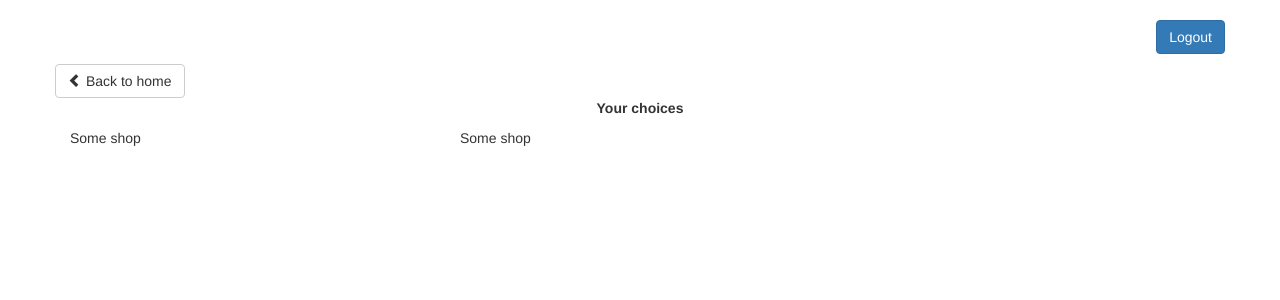
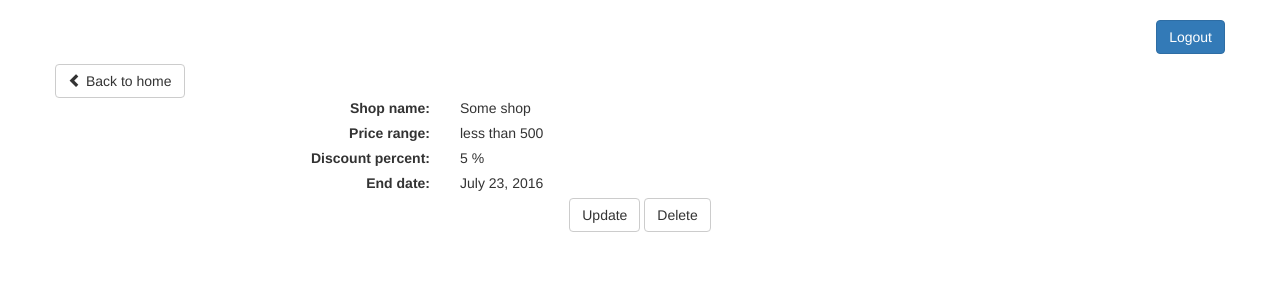
Before and after one commit to lokeshmeher/django-basic-form, a Django app: a page that uses task1/formapp/templates/formapp/shoppingchoice_detail.html in a window 1280 px wide. Shown: the top 300 px of the page. Run offline with Django 3.2, Linux system fonts and the light colour scheme; a user stored in the database is signed in; data comes from the database, SQL or seed files in the repository; both versions use the stored data as it was after the commit; parts of the project's set-up code (start-up, migrations or seed data) failed here and were passed over; some libraries are stand-ins or nearby versions.

Commit message:
Complete CRUD feature

```diff
--- a/task1/formapp/models.py
+++ b/task1/formapp/models.py
@@ -8,10 +8,10 @@ from django.core.validators import MinValueValidator, MaxValueValidator
 @python_2_unicode_compatible
 class ShoppingChoice(models.Model):
     PRICE_RANGE_CHOICES = (
-        ('<500', 'less than 500'),
-        ('500-1000', '500 to 1000'),
-        ('1000-2000', '1000 to 2000'),
-        ('>2000', 'over 2000'),
+        ('less than 500', 'less than 500'),
+        ('500 to 1000', '500 to 1000'),
+        ('1000 to 2000', '1000 to 2000'),
+        ('over 2000', 'over 2000'),
     )
     submitted_by = models.ForeignKey(User, on_delete=models.CASCADE)
     shop_name = models.CharField(max_length=100)
--- a/task1/formapp/templates/formapp/shoppingchoice_detail.html
+++ b/task1/formapp/templates/formapp/shoppingchoice_detail.html
@@ -9,18 +9,46 @@
 	<a class="btn btn-default" href="{% url 'formapp:home' %}"><span class="glyphicon glyphicon-chevron-left" aria-hidden="true"></span> Back to home</a>
 </div>
 
-<div class="row">
-	<p align="center">
-        <strong>Your choices</strong>
-    </p>
-</div>
+<div align="center">
+	<div class="row">
+		<div class="col-md-4 text-right">
+			<label for="shop_name">Shop name: </label>
+		</div>
+		<div class="col-md-8 text-left" id="shop_name">
+			{{ shoppingchoice.shop_name }}
+		</div>
+	</div>
 
-<div class="row">
-	<div class="col-md-4">
-		{{ shoppingchoice }}
+	<div class="row">
+		<div class="col-md-4 text-right">
+			<label for="price_range">Price range: </label>
+		</div>
+		<div class="col-md-8 text-left" id="price_range">
+			{{ shoppingchoice.price_range }}
+		</div>
 	</div>
-	<div class="col-md-8">
-		{{ shoppingchoice }}
+
+	<div class="row">
+		<div class="col-md-4 text-right">
+			<label for="discount_percent">Discount percent: </label>
+		</div>
+		<div class="col-md-8 text-left" id="discount_percent">
+			{{ shoppingchoice.discount_percent }} %
+		</div>
+	</div>
+
+	<div class="row">
+		<div class="col-md-4 text-right">
+			<label for="end_date">End date: </label>
+		</div>
+		<div class="col-md-8 text-left" id="end_date">
+			{{ shoppingchoice.end_date }}
+		</div>
+	</div>
+
+	<div class="row">
+		<a class="btn btn-default" href="{% url 'formapp:update' pk=shoppingchoice.pk %}">Update</a>
+		<a class="btn btn-default" href="{% url 'formapp:delete' pk=shoppingchoice.pk %}">Delete</a>
 	</div>
 </div>
 {% endblock %}
--- a/task1/formapp/urls.py
+++ b/task1/formapp/urls.py
@@ -8,14 +8,13 @@ app_name = 'formapp'
 
 urlpatterns = [
     url(r'^$', views.Home.as_view(), name='home'),
-    url(r'^create/$', views.CreateForm.as_view(), name='create'),
-    url(r'^view/(?P<pk>[0-9]+)/$', views.ShowForm.as_view(), name='retrieve'),
-    url(r'^update/(?P<pk>[0-9]+)/$', views.UpdateForm.as_view(), name='update'),
-    url(r'^delete/(?P<pk>[0-9]+)/$', views.DeleteForm.as_view(), name='delete'),
+    url(r'^create/$', views.CreateChoice.as_view(), name='create'),
+    url(r'^view/(?P<pk>[0-9]+)/$', views.RetrieveChoice.as_view(), name='retrieve'),
+    url(r'^update/(?P<pk>[0-9]+)/$', views.UpdateChoice.as_view(), name='update'),
+    url(r'^delete/(?P<pk>[0-9]+)/$', views.DeleteChoice.as_view(), name='delete'),
 
     url(r'^register/$', views.Register.as_view(), name='register'),
     url(r'^register/done/$', views.RegisterDone.as_view(), name='register_done'),
     url(r'^login/$', login, {'template_name': 'formapp/login.html'}, name='login'),
     url(r'^logout/$', logout_then_login, {'login_url': 'formapp:login'}, name='logout'),
-    #url(r'^success/$', views.SuccessView.as_view(), name='success'),
 ]
--- a/task1/formapp/views.py
+++ b/task1/formapp/views.py
@@ -30,35 +30,32 @@ class Home(LoginRequiredMixin, ListView):
         return ShoppingChoice.objects.filter(submitted_by=self.request.user)
 
 
-class ShowForm(LoginRequiredMixin, DetailView):
+class CreateChoice(LoginRequiredMixin, CreateView):
+    login_url = reverse_lazy('formapp:login')
+    model = ShoppingChoice
+    form_class = ShoppingChoiceForm
+    template_name_suffix = '_create_form'
+    success_url = reverse_lazy('formapp:home')
+
+    def form_valid(self, form):
+        form.instance.submitted_by = self.request.user
+        return super(CreateChoice, self).form_valid(form)
+
+
+class RetrieveChoice(LoginRequiredMixin, DetailView):
     login_url = reverse_lazy('formapp:login')
     model = ShoppingChoice
 
 
-class CreateForm(LoginRequiredMixin, CreateView):
+class UpdateChoice(LoginRequiredMixin, UpdateView):
     login_url = reverse_lazy('formapp:login')
     model = ShoppingChoice
     form_class = ShoppingChoiceForm
-    success_url = reverse_lazy('formapp:home')
-
-    def form_valid(self, form):
-        form.instance.submitted_by = self.request.user
-        return super(CreateForm, self).form_valid(form)
+    template_name_suffix = '_update_form'
+    success_url = reverse_lazy('formapp:retrieve', kwargs={'pk': self.get_object().pk})
 
 
-class UpdateForm(LoginRequiredMixin, UpdateView):
-    # login_url = reverse_lazy('formapp:login')
-    # model = ShoppingChoice
-    # form_class = ShoppingChoiceForm
-    # template_name = 'formapp/home.html'
-    pass
-
-
-class DeleteForm(LoginRequiredMixin, DeleteView):
-    # login_url = reverse_lazy('formapp:login')
-    # model = ShoppingChoice
-    pass
-
-
-# class SuccessView(TemplateView):
-#     template_name = 'formapp/success.html'
+class DeleteChoice(LoginRequiredMixin, DeleteView):
+    login_url = reverse_lazy('formapp:login')
+    model = ShoppingChoice
+    success_url = reverse_lazy('formapp:home')
```
Also changed, not shown: task1/formapp/templates/formapp/delete_confirm.html (deleted, +0 -19 lines), task1/formapp/templates/formapp/shoppingchoice_confirm_delete.html (added, +16 -0 lines), task1/formapp/templates/formapp/shoppingchoice_update_form.html (added, +21 -0 lines), task1/db.sqlite3, task1/formapp/templates/formapp/shoppingchoice_create_form.html (renamed from task1/formapp/templates/formapp/shoppingchoice_form.html).
